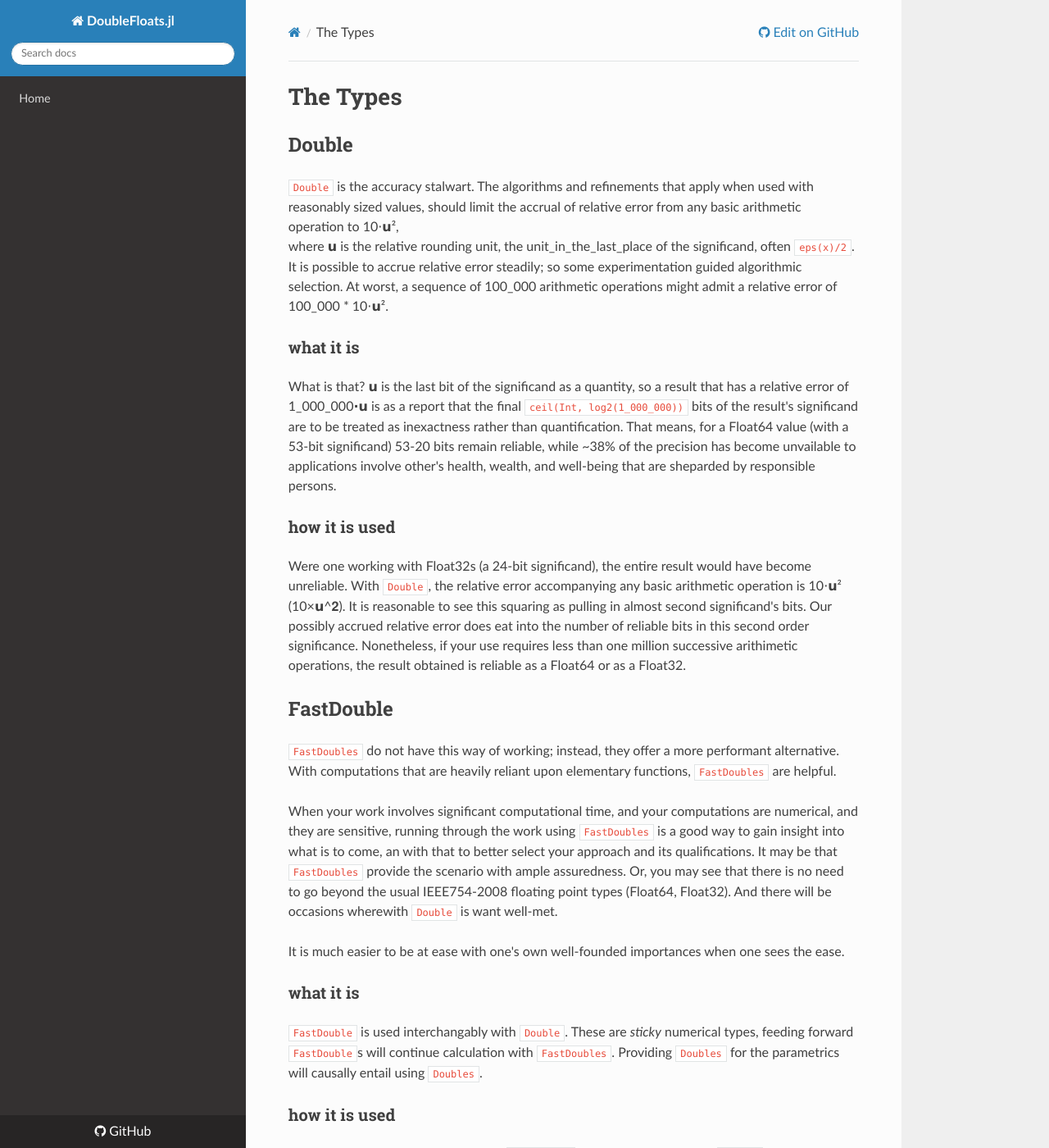
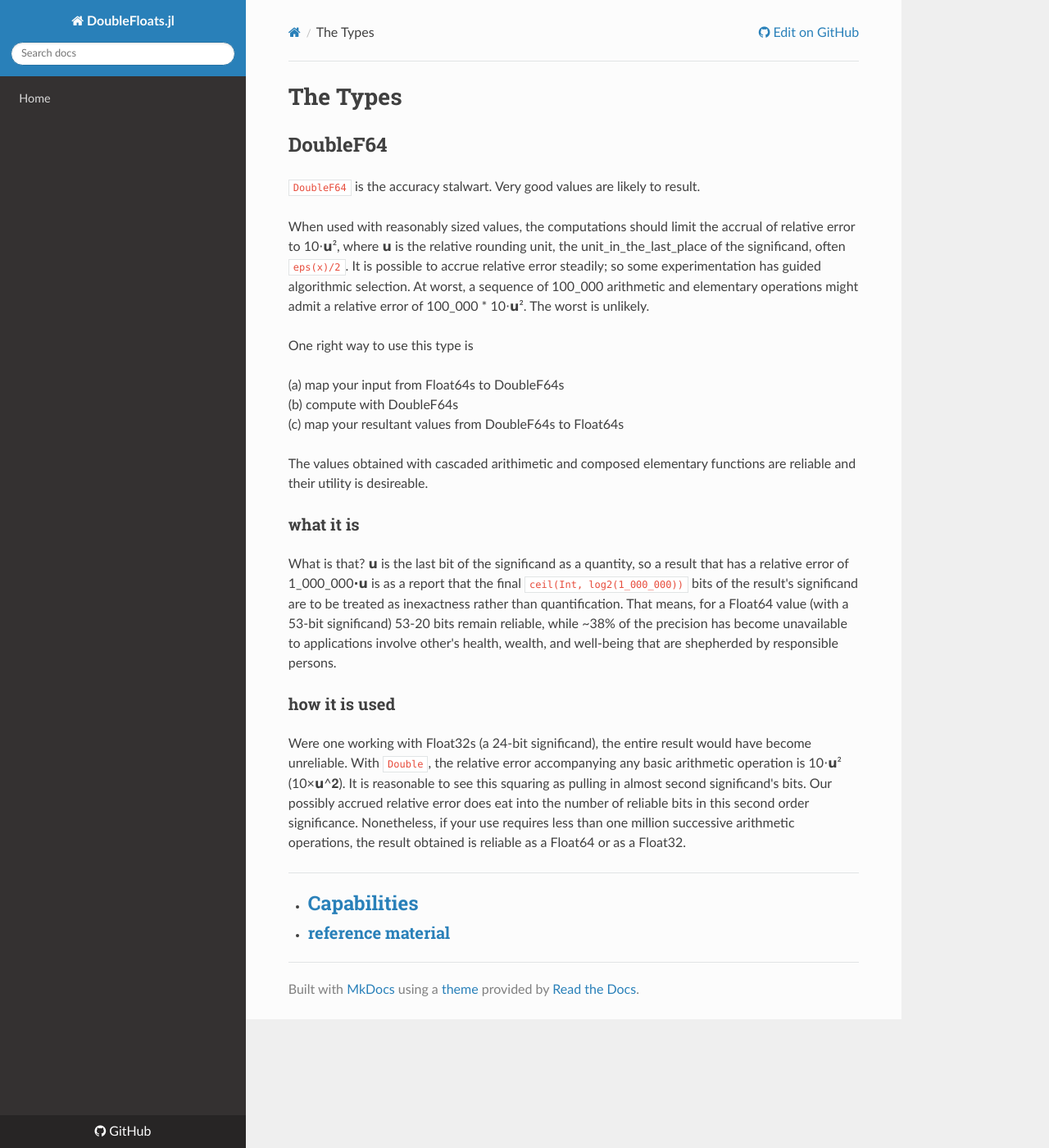
Before and after one commit to JuliaMath/DoubleFloats.jl, an MkDocs documentation site: the page built from docs/src/appropriate.md, in a window 1280 px wide and 1400 px high. Shown: the whole window at 82% size. Built offline with MkDocs 1.6.1, drawn with Linux system fonts in a browser that asks for light colours; nearby versions of some CDN libraries; old or Windows-style settings are respelled for this version of MkDocs; some of the changed text lies outside the part shown.

Commit message:
Update appropriate.md

````diff
--- a/docs/src/appropriate.md
+++ b/docs/src/appropriate.md
@@ -1,22 +1,33 @@
 # The Types
 
 
-## Double
+## DoubleF64
 
 
-`Double` is the accuracy stalwart.  The algorithms and refinements that apply when used with reasonably
-sized values, should limit the accrual of relative error from any basic arithmetic operation to 10⋅𝘂²,
+`DoubleF64` is the accuracy stalwart.  Very good values are likely to result.
+
+When used with reasonably sized values, the computations should limit the accrual of relative error to 10⋅𝘂²,
 where 𝘂 is the relative rounding unit, the unit_in_the_last_place of the significand, often `eps(x)/2`.
-It is possible to accrue relative error steadily; so some experimentation guided algorithmic selection.
-At worst, a sequence of 100_000 arithmetic operations might admit a relative error of 100_000 * 10⋅𝘂².
+It is possible to accrue relative error steadily; so some experimentation has guided algorithmic selection.
+At worst, a sequence of 100_000 arithmetic and elementary operations might admit a relative error of 100_000 * 10⋅𝘂².
+The worst is unlikely.
+
+One right way to use this type is
+
+(a) map your input from Float64s to DoubleF64s
+(b) compute with DoubleF64s
+(c) map your resultant values from DoubleF64s to Float64s
+
+The values obtained with cascaded arithimetic and composed elementary functions
+are reliable and their utility is desireable.
 
 ### what it is
 
 What is that? 𝘂 is the last bit of the significand as a quantity, so a result that has a relative error
 of 1_000_000⋅𝘂 is as a report that the final `ceil(Int, log2(1_000_000))` bits of the result's significand
 are to be treated as inexactness rather than quantification. That means, for a Float64 value
-(with a 53-bit significand) 53-20 bits remain reliable, while ~38% of the precision has become unvailable
-to applications involve other's health, wealth, and well-being that are sheparded by responsible persons.
+(with a 53-bit significand) 53-20 bits remain reliable, while ~38% of the precision has become unavailable
+to applications involve other's health, wealth, and well-being that are shepherded by responsible persons.
 
 ### how it is used
 
@@ -24,56 +35,8 @@ Were one working with Float32s (a 24-bit significand), the entire result would h
 With `Double`, the relative error accompanying any basic arithmetic operation is 10⋅𝘂² (10×𝘂^𝟐).
 It is reasonable to see this squaring as pulling in almost second significand's bits.  Our possibly
 accrued relative error does eat into the number of reliable bits in this second order significance.
-Nonetheless, if your use requires less than one million successive arithimetic operations, the
+Nonetheless, if your use requires less than one million successive arithmetic operations, the
 result obtained is reliable as a Float64 or as a Float32.
-
-
-
-## FastDouble
-
-`FastDoubles` do not have this way of working; instead, they offer a more performant alternative.
-With computations that are heavily reliant upon elementary functions, `FastDoubles` are helpful.
-
-When your work involves significant computational time, and your computations are numerical,
-and they are sensitive, running through the work using `FastDoubles` is a good way to gain
-insight into what is to come, an with that to better select your approach and its qualifications.
-It may be that `FastDoubles` provide the scenario with ample assuredness.  Or, you may see that
-there is no need to go beyond the usual IEEE754-2008 floating point types (Float64, Float32).
-And there will be occasions wherewith `Double` is want well-met.
-
-It is much easier to be at ease with one's own well-founded importances when one sees the ease.
-
-
-### what it is
-
-`FastDouble` is used interchangably with `Double`.  These are _sticky_ numerical types, feeding
-forward `FastDouble`s will continue calculation with `FastDoubles`.  Providing `Doubles` for the
-parametrics will causally entail using `Doubles`.
-
-### how it is used
-
-For purposes of computation, use the `FastDouble` type just as you use the `Double` type.
-
-The results should be mapped into the underlying floating point type you have used.
-
-
-## Use one or the other
-
-It is unwise to provide a mix of `Double` and `FastDouble` to the same flow.
-
-This design provides that `Accuracy` subsume `Performance`.  Once given reason
-to prefer a more accurate valuation, there is scant likelihood that redressing this would
-be of beneift.  Should the need arise, it is quite simple to interconvert these types:
-
-```julia
-using DoubleFloats
-
-an_accurate_variable  = 4 * inv(Double(pi))
-a_performant_variable = FastDouble(golden)^2 - 1
-
-henceforth_performant = FastDouble(an_accurate_variable)
-hencefort_accurate    = Double(a_performant_variable)
-```
 
 
 -----
````
